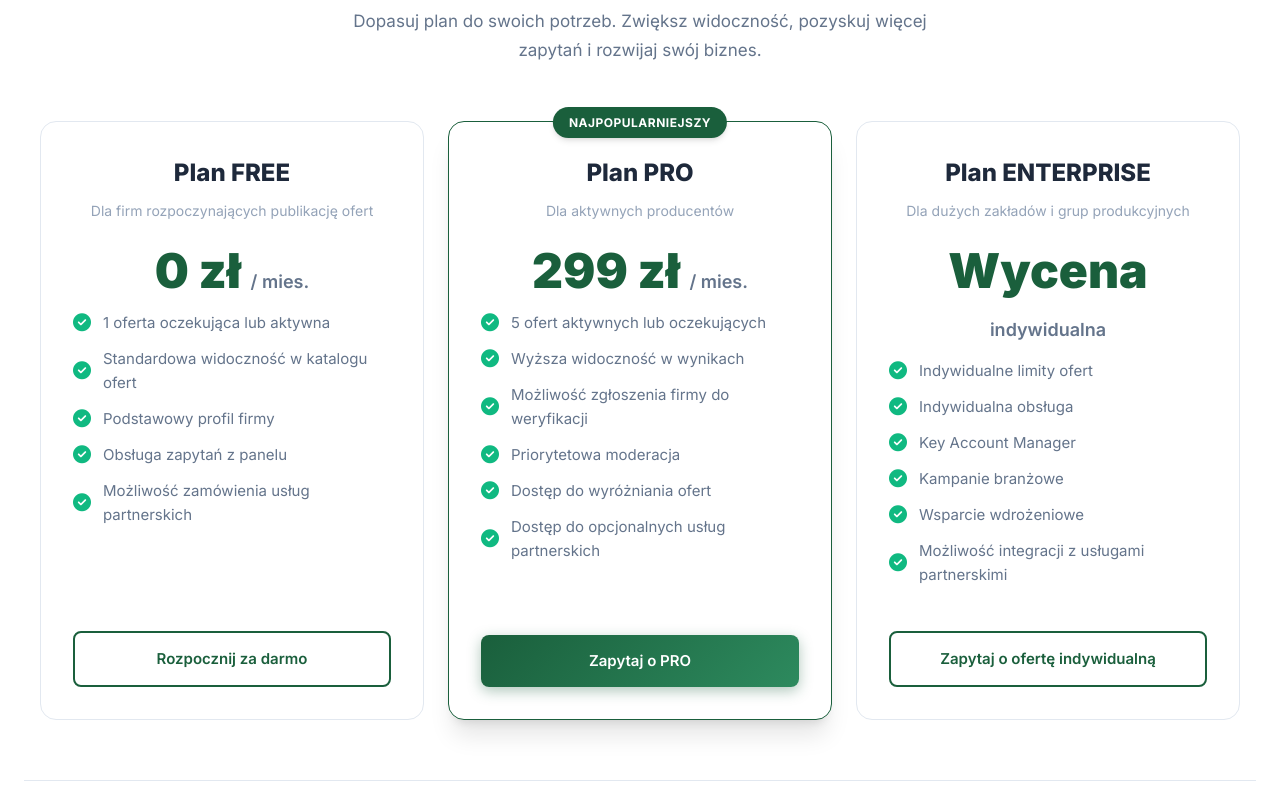
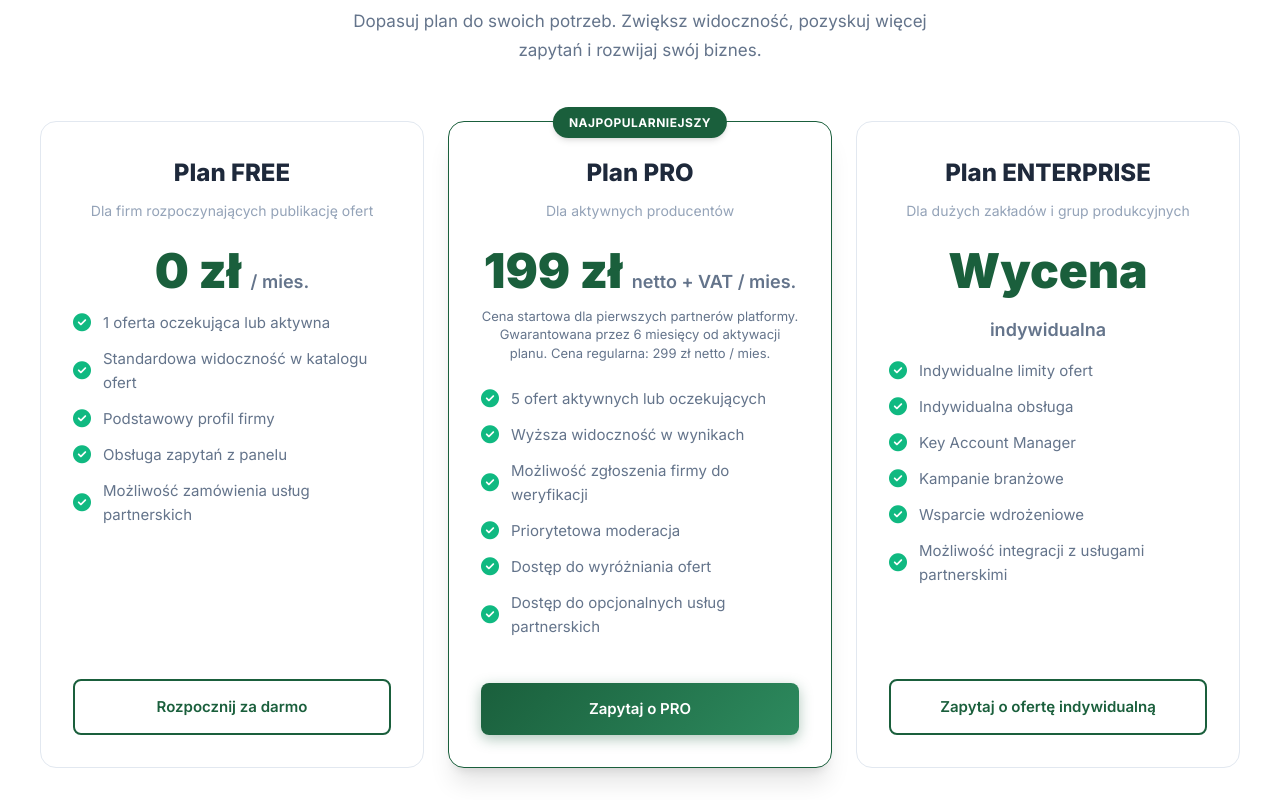
Before and after one commit to piotrfpn/wolnemoce_www, a Next.js app: page / in a window 1280 px wide. Shown: the part 3560-4360 px from the top of the page. Built offline with nearby package versions, Linux system fonts and the light colour scheme; no server answers; the database is empty.

Commit message:
fix: update pro soft-launch pricing

```diff
--- a/app/globals.css
+++ b/app/globals.css
@@ -1184,6 +1184,13 @@
             color: var(--text-light);
         }
 
+        .pricing-card .price-note {
+            font-size: 13px;
+            line-height: 1.45;
+            color: var(--text-light);
+            margin: -4px 0 24px;
+        }
+
         .pricing-card ul {
             list-style: none;
             text-align: left;
@@ -1528,6 +1535,11 @@
             .categories-grid { grid-template-columns: repeat(2, minmax(0, 1fr)); }
             .listings-grid { grid-template-columns: 1fr; }
             .pricing-grid { grid-template-columns: 1fr; }
+            .pricing-card .price span {
+                display: block;
+                margin-top: 8px;
+                line-height: 1.35;
+            }
             .expert-features { grid-template-columns: 1fr; }
             .expert-right { grid-template-columns: 1fr; }
             .steps-grid { grid-template-columns: 1fr; }
--- a/components/Pricing.tsx
+++ b/components/Pricing.tsx
@@ -33,6 +33,9 @@
             <div className="price">
               {plan.price} <span>{plan.priceSuffix}</span>
             </div>
+            {plan.priceNote && (
+              <p className="price-note">{plan.priceNote}</p>
+            )}
 
             <ul>
               {plan.features.map((feature) => (
--- a/lib/i18n/dictionaries/de.ts
+++ b/lib/i18n/dictionaries/de.ts
@@ -637,8 +637,10 @@
       {
         name: "Plan PRO",
         subtitle: "Für aktive Hersteller",
-        price: "299 PLN",
-        priceSuffix: "/ Monat",
+        price: "199 PLN",
+        priceSuffix: "netto + MwSt. / Monat",
+        priceNote:
+          "Einführungspreis für die ersten Plattformpartner. Für 6 Monate ab Aktivierung des Plans garantiert. Regulärer Preis: 299 PLN netto / Monat.",
         features: [
           "5 aktive oder wartende Angebote",
           "Höhere Sichtbarkeit in Ergebnissen",
--- a/lib/i18n/dictionaries/en.ts
+++ b/lib/i18n/dictionaries/en.ts
@@ -682,8 +682,10 @@
       {
         name: "PRO plan",
         subtitle: "For active manufacturers",
-        price: "PLN 299",
-        priceSuffix: "/ mo.",
+        price: "199 PLN",
+        priceSuffix: "net + VAT / month",
+        priceNote:
+          "Launch price for the first platform partners. Guaranteed for 6 months from plan activation. Regular price: 299 PLN net / month.",
         features: [
           "5 active or pending offers",
           "Higher visibility in results",
--- a/lib/i18n/dictionaries/es.ts
+++ b/lib/i18n/dictionaries/es.ts
@@ -627,8 +627,10 @@
       {
         name: "Plan PRO",
         subtitle: "Para fabricantes activos",
-        price: "299 PLN",
-        priceSuffix: "/ mes",
+        price: "199 PLN",
+        priceSuffix: "neto + IVA / mes",
+        priceNote:
+          "Precio de lanzamiento para los primeros socios de la plataforma. Garantizado durante 6 meses desde la activación del plan. Precio regular: 299 PLN neto / mes.",
         features: [
           "5 ofertas activas o pendientes",
           "Mayor visibilidad en resultados",
--- a/lib/i18n/dictionaries/fr.ts
+++ b/lib/i18n/dictionaries/fr.ts
@@ -627,8 +627,10 @@
       {
         name: "Plan PRO",
         subtitle: "Pour les fabricants actifs",
-        price: "299 PLN",
-        priceSuffix: "/ mois",
+        price: "199 PLN",
+        priceSuffix: "HT + TVA / mois",
+        priceNote:
+          "Prix de lancement pour les premiers partenaires de la plateforme. Garanti pendant 6 mois à partir de l’activation du plan. Prix régulier : 299 PLN HT / mois.",
         features: [
           "5 offres actives ou en attente",
           "Meilleure visibilité dans les résultats",
--- a/lib/i18n/dictionaries/pl.ts
+++ b/lib/i18n/dictionaries/pl.ts
@@ -696,8 +696,10 @@
       {
         name: "Plan PRO",
         subtitle: "Dla aktywnych producentów",
-        price: "299 zł",
-        priceSuffix: "/ mies.",
+        price: "199 zł",
+        priceSuffix: "netto + VAT / mies.",
+        priceNote:
+          "Cena startowa dla pierwszych partnerów platformy. Gwarantowana przez 6 miesięcy od aktywacji planu. Cena regularna: 299 zł netto / mies.",
         features: [
           "5 ofert aktywnych lub oczekujących",
           "Wyższa widoczność w wynikach",
--- a/lib/i18n/dictionaries/uk.ts
+++ b/lib/i18n/dictionaries/uk.ts
@@ -627,8 +627,10 @@
       {
         name: "План PRO",
         subtitle: "Для активних виробників",
-        price: "299 PLN",
-        priceSuffix: "/ міс.",
+        price: "199 PLN",
+        priceSuffix: "нетто + ПДВ / міс.",
+        priceNote:
+          "Стартова ціна для перших партнерів платформи. Гарантована на 6 місяців від активації плану. Звичайна ціна: 299 PLN нетто / міс.",
         features: [
           "5 активних або очікуваних пропозицій",
           "Вища видимість у результатах",
--- a/lib/i18n/types.ts
+++ b/lib/i18n/types.ts
@@ -587,6 +587,7 @@
       subtitle: string;
       price: string;
       priceSuffix: string;
+      priceNote?: string;
       features: string[];
       cta: string;
       ctaHref: string;
--- a/lib/mockData.ts
+++ b/lib/mockData.ts
@@ -43,6 +43,7 @@
   subtitle: string;
   price: string;
   priceSuffix: string;
+  priceNote?: string;
   features: string[];
   cta: string;
   ctaHref: string;
@@ -545,8 +546,10 @@
   {
     name: "Plan PRO",
     subtitle: "Dla aktywnych producentów",
-    price: "299 zł",
-    priceSuffix: "/ mies.",
+    price: "199 zł",
+    priceSuffix: "netto + VAT / mies.",
+    priceNote:
+      "Cena startowa dla pierwszych partnerów platformy. Gwarantowana przez 6 miesięcy od aktywacji planu. Cena regularna: 299 zł netto / mies.",
     features: [
       "5 ofert aktywnych lub oczekujących",
       "Wyższa widoczność w wynikach",
```
